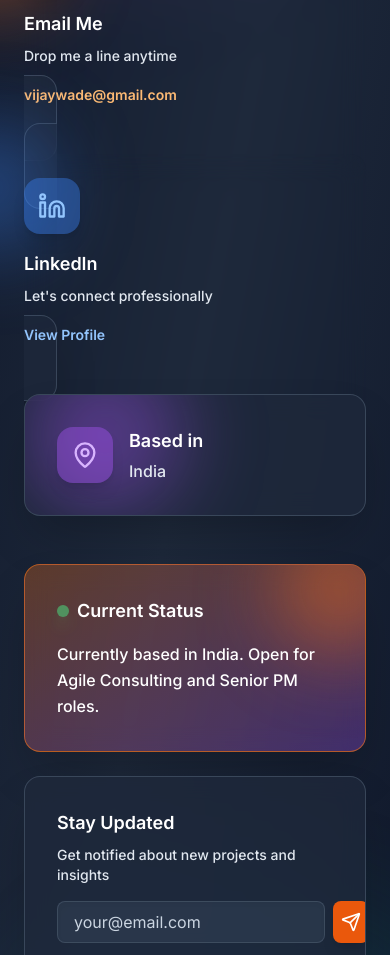
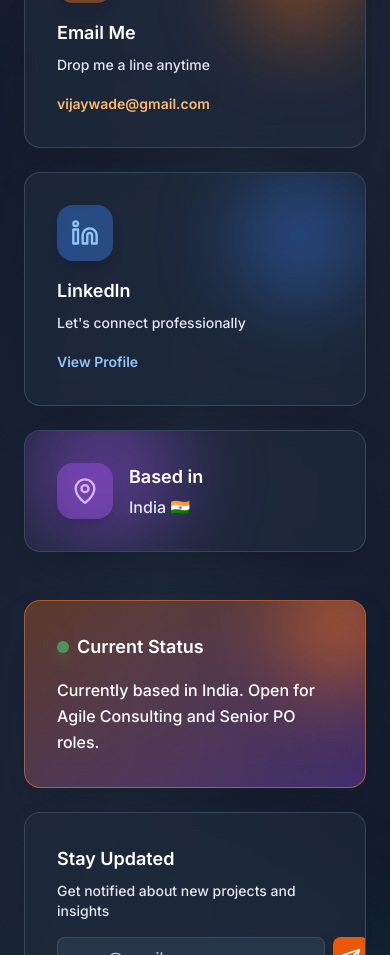
Before and after one commit to ParasBharde/new-product-owner-portfolio, a Next.js app: page / in a window 390 px wide. Shown: the part 7760-8715 px from the top of the page. Built offline with nearby package versions, Linux system fonts and the light colour scheme; a web font is replaced by a local one.

Commit message:
Animation box at Contact section

```diff
--- a/components/layout/Footer.tsx
+++ b/components/layout/Footer.tsx
@@ -1,7 +1,17 @@
-'use client';
+"use client";
 
 import Link from "next/link";
-import { Mail, MapPin, Github, Linkedin, Twitter, PenTool, ArrowUpRight, Send, Sparkles } from "lucide-react";
+import {
+  Mail,
+  MapPin,
+  Github,
+  Linkedin,
+  Twitter,
+  PenTool,
+  ArrowUpRight,
+  Send,
+  Sparkles,
+} from "lucide-react";
 import { Reveal } from "@/components/ui/Reveal";
 import { ParallaxSection } from "@/components/ui/ParallaxSection";
 import {
@@ -13,13 +23,16 @@ import {
 import { useState } from "react";
 
 // Icon mapping by label
-const iconByLabel: Record<string, React.ComponentType<{ className?: string }>> = {
-  'LinkedIn': Linkedin,
-  'Github': Github,
-  'GitHub': Github,
-  'Twitter': Twitter,
-  'Medium': PenTool,
-  'Blog': PenTool,
+const iconByLabel: Record<
+  string,
+  React.ComponentType<{ className?: string }>
+> = {
+  LinkedIn: Linkedin,
+  Github: Github,
+  GitHub: Github,
+  Twitter: Twitter,
+  Medium: PenTool,
+  Blog: PenTool,
 };
 
 /**
@@ -44,7 +57,10 @@ export function Footer() {
       {/* Animated gradient background */}
       <div className="absolute inset-0">
         <div className="absolute top-0 right-0 w-[600px] h-[600px] bg-gradient-to-br from-orange-500/20 to-purple-500/20 rounded-full blur-3xl animate-pulse" />
-        <div className="absolute bottom-0 left-0 w-[500px] h-[500px] bg-gradient-to-tr from-blue-500/15 to-emerald-500/15 rounded-full blur-3xl animate-pulse" style={{ animationDelay: '1s' }} />
+        <div
+          className="absolute bottom-0 left-0 w-[500px] h-[500px] bg-gradient-to-tr from-blue-500/15 to-emerald-500/15 rounded-full blur-3xl animate-pulse"
+          style={{ animationDelay: "1s" }}
+        />
       </div>
 
       {/* Grid pattern overlay */}
@@ -52,7 +68,7 @@ export function Footer() {
         className="absolute inset-0 opacity-10"
         style={{
           backgroundImage: `linear-gradient(rgba(255,255,255,0.05) 1px, transparent 1px), linear-gradient(90deg, rgba(255,255,255,0.05) 1px, transparent 1px)`,
-          backgroundSize: '50px 50px'
+          backgroundSize: "50px 50px",
         }}
       />
 
@@ -74,7 +90,8 @@ export function Footer() {
                 </span>
               </h2>
               <p className="text-xl text-slate-50 font-light max-w-2xl mx-auto mb-12 drop-shadow-md">
-                Let's turn your vision into reality. Reach out and let's discuss how we can work together.
+                Let's turn your vision into reality. Reach out and let's discuss
+                how we can work together.
               </p>
             </Reveal>
           </ParallaxSection>
@@ -88,15 +105,19 @@ export function Footer() {
             <Reveal>
               <Link
                 href={`mailto:${CONTACT.email}`}
-                className="group relative bg-slate-800/80 backdrop-blur-md border border-slate-600/70 rounded-2xl p-8 hover:bg-slate-700/80 hover:border-orange-500/80 transition-all duration-300 overflow-hidden shadow-2xl"
+                className=" block group relative bg-slate-800/80 backdrop-blur-md border border-slate-600/70 rounded-2xl p-8 hover:bg-slate-700/80 hover:border-orange-500/80 transition-all duration-300 overflow-hidden shadow-2xl"
               >
                 <div className="absolute top-0 right-0 w-32 h-32 bg-orange-500/40 rounded-full blur-2xl group-hover:scale-150 transition-transform duration-500" />
                 <div className="relative z-10">
                   <div className="w-14 h-14 bg-orange-500/40 rounded-2xl flex items-center justify-center mb-4 group-hover:scale-110 group-hover:rotate-6 transition-all duration-300 shadow-lg">
                     <Mail className="w-7 h-7 text-orange-300" />
                   </div>
-                  <h3 className="text-white font-bold text-lg mb-2">Email Me</h3>
-                  <p className="text-slate-200 text-sm mb-4 font-medium">Drop me a line anytime</p>
+                  <h3 className="text-white font-bold text-lg mb-2">
+                    Email Me
+                  </h3>
+                  <p className="text-slate-200 text-sm mb-4 font-medium">
+                    Drop me a line anytime
+                  </p>
                   <span className="text-orange-300 text-sm font-semibold group-hover:underline">
                     {CONTACT.email}
                   </span>
@@ -111,15 +132,19 @@ export function Footer() {
                 href={`https://${CONTACT.linkedin}`}
                 target="_blank"
                 rel="noopener noreferrer"
-                className="group relative bg-slate-800/80 backdrop-blur-md border border-slate-600/70 rounded-2xl p-8 hover:bg-slate-700/80 hover:border-blue-500/80 transition-all duration-300 overflow-hidden shadow-2xl"
+                className="block group relative bg-slate-800/80 backdrop-blur-md border border-slate-600/70 rounded-2xl p-8 hover:bg-slate-700/80 hover:border-blue-500/80 transition-all duration-300 overflow-hidden shadow-2xl"
               >
                 <div className="absolute top-0 right-0 w-32 h-32 bg-blue-500/40 rounded-full blur-2xl group-hover:scale-150 transition-transform duration-500" />
                 <div className="relative z-10">
                   <div className="w-14 h-14 bg-blue-500/40 rounded-2xl flex items-center justify-center mb-4 group-hover:scale-110 group-hover:rotate-6 transition-all duration-300 shadow-lg">
                     <Linkedin className="w-7 h-7 text-blue-300" />
                   </div>
-                  <h3 className="text-white font-bold text-lg mb-2">LinkedIn</h3>
-                  <p className="text-slate-200 text-sm mb-4 font-medium">Let's connect professionally</p>
+                  <h3 className="text-white font-bold text-lg mb-2">
+                    LinkedIn
+                  </h3>
+                  <p className="text-slate-200 text-sm mb-4 font-medium">
+                    Let's connect professionally
+                  </p>
                   <span className="text-blue-300 text-sm font-semibold group-hover:underline">
                     View Profile
                   </span>
@@ -129,16 +154,20 @@ export function Footer() {
             </Reveal>
 
             {/* Location Card */}
-            <Reveal delay={200}>
-              <div className="relative bg-slate-800/80 backdrop-blur-md border border-slate-600/70 rounded-2xl p-8 overflow-hidden md:col-span-2 shadow-2xl">
+            <Reveal delay={200} className="md:col-span-2">
+              <div className="relative bg-slate-800/80 backdrop-blur-md border border-slate-600/70 rounded-2xl p-8 overflow-hidden shadow-2xl">
                 <div className="absolute bottom-0 left-0 w-40 h-40 bg-purple-500/40 rounded-full blur-2xl" />
                 <div className="relative z-10 flex items-center gap-4">
                   <div className="w-14 h-14 bg-purple-500/40 rounded-2xl flex items-center justify-center shadow-lg">
                     <MapPin className="w-7 h-7 text-purple-300" />
                   </div>
                   <div>
-                    <h3 className="text-white font-bold text-lg mb-1">Based in</h3>
-                    <p className="text-slate-200 font-medium">{CONTACT.location}</p>
+                    <h3 className="text-white font-bold text-lg mb-1">
+                      Based in
+                    </h3>
+                    <p className="text-slate-200 font-medium">
+                      {CONTACT.location}
+                    </p>
                   </div>
                 </div>
               </div>
@@ -154,7 +183,9 @@ export function Footer() {
                 <div className="relative z-10">
                   <div className="flex items-center gap-2 mb-4">
                     <div className="w-3 h-3 bg-green-400 rounded-full animate-pulse shadow-lg shadow-green-400/70" />
-                    <h3 className="text-white font-bold text-lg">Current Status</h3>
+                    <h3 className="text-white font-bold text-lg">
+                      Current Status
+                    </h3>
                   </div>
                   <p className="text-white leading-relaxed font-medium">
                     {CONTACT.status}
@@ -167,11 +198,16 @@ export function Footer() {
             <Reveal delay={200}>
               <div className="relative bg-slate-800/80 backdrop-blur-md border border-slate-600/70 rounded-2xl p-8 overflow-hidden shadow-2xl">
                 <div className="relative z-10">
-                  <h3 className="text-white font-bold text-lg mb-2">Stay Updated</h3>
+                  <h3 className="text-white font-bold text-lg mb-2">
+                    Stay Updated
+                  </h3>
                   <p className="text-slate-200 text-sm mb-4 font-medium">
                     Get notified about new projects and insights
                   </p>
-                  <form onSubmit={handleNewsletterSubmit} className="flex gap-2">
+                  <form
+                    onSubmit={handleNewsletterSubmit}
+                    className="flex gap-2"
+                  >
                     <input
                       type="email"
                       value={email}
@@ -214,7 +250,9 @@ export function Footer() {
                     aria-label={link.label}
                   >
                     {/* Glow effect */}
-                    <div className={`absolute inset-0 bg-orange-500/40 rounded-full blur-xl transition-opacity duration-300 ${hoveredSocial === index ? 'opacity-100' : 'opacity-0'}`} />
+                    <div
+                      className={`absolute inset-0 bg-orange-500/40 rounded-full blur-xl transition-opacity duration-300 ${hoveredSocial === index ? "opacity-100" : "opacity-0"}`}
+                    />
 
                     {/* Icon container */}
                     <div className="relative w-14 h-14 bg-slate-800/80 border border-slate-600/70 rounded-full flex items-center justify-center hover:bg-orange-600 hover:border-orange-600 hover:scale-110 hover:-translate-y-1 transition-all duration-300 shadow-xl">
@@ -222,7 +260,9 @@ export function Footer() {
                     </div>
 
                     {/* Label on hover */}
-                    <span className={`absolute -bottom-8 left-1/2 -translate-x-1/2 text-xs text-slate-200 whitespace-nowrap transition-opacity duration-300 font-semibold ${hoveredSocial === index ? 'opacity-100' : 'opacity-0'}`}>
+                    <span
+                      className={`absolute -bottom-8 left-1/2 -translate-x-1/2 text-xs text-slate-200 whitespace-nowrap transition-opacity duration-300 font-semibold ${hoveredSocial === index ? "opacity-100" : "opacity-0"}`}
+                    >
                       {link.label}
                     </span>
                   </Link>
@@ -240,13 +280,22 @@ export function Footer() {
                 &copy; {COPYRIGHT_YEAR} {COPYRIGHT_NAME}. Crafted with passion.
               </p>
               <div className="flex items-center gap-6 text-sm">
-                <Link href="#about" className="text-slate-300 hover:text-orange-400 transition-colors font-semibold">
+                <Link
+                  href="#about"
+                  className="text-slate-300 hover:text-orange-400 transition-colors font-semibold"
+                >
                   About
                 </Link>
-                <Link href="#work" className="text-slate-300 hover:text-orange-400 transition-colors font-semibold">
+                <Link
+                  href="#work"
+                  className="text-slate-300 hover:text-orange-400 transition-colors font-semibold"
+                >
                   Work
                 </Link>
-                <Link href="#process" className="text-slate-300 hover:text-orange-400 transition-colors font-semibold">
+                <Link
+                  href="#process"
+                  className="text-slate-300 hover:text-orange-400 transition-colors font-semibold"
+                >
                   Process
                 </Link>
               </div>
--- a/portfolio.json
+++ b/portfolio.json
@@ -3,7 +3,7 @@
     "name": "Vijay Wade",
     "brandName": "Vijay Wade",
     "role": "Founder & Agile Consultant",
-    "location": "India",
+    "location": "India 🇮🇳",
     "experience": "20+ Years",
     "tagline": "Helping teams build better products through Agile thinking.",
     "description": "Founder and Agile practitioner focused on organizational agility, leadership, and product execution."
@@ -24,7 +24,7 @@
   "contact": {
     "email": "vijaywade@gmail.com",
     "linkedin": "https://www.linkedin.com/in/vijaywade/",
-    "status": "Currently based in India. Open for Agile Consulting and Senior PM roles."
+    "status": "Currently based in India. Open for Agile Consulting and Senior PO roles."
   },
   "hero": {
     "headline": "Building teams",
```
